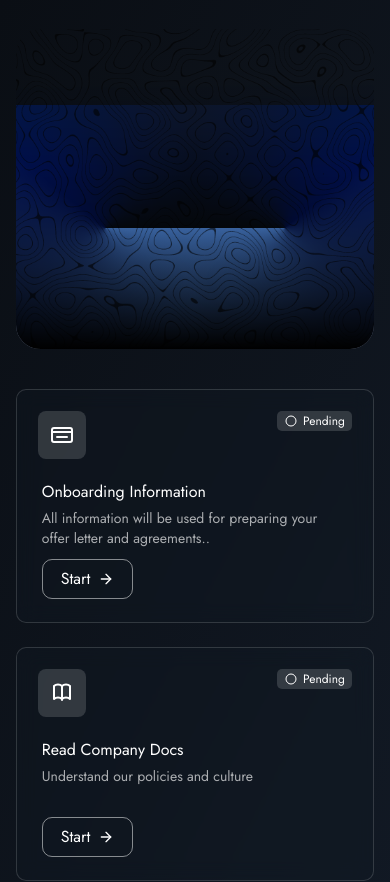
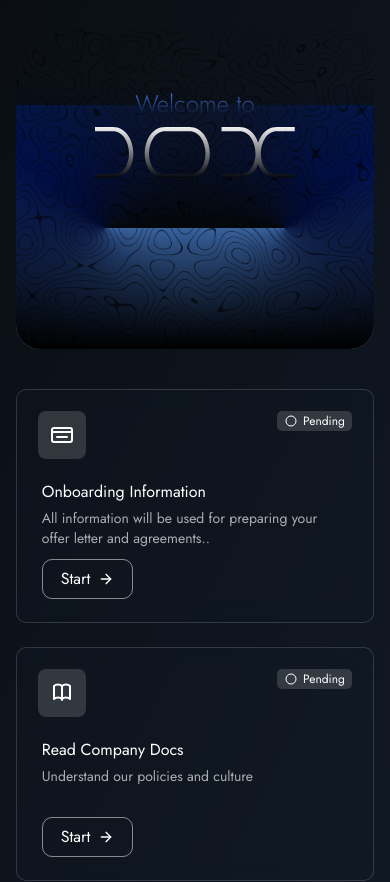
Before and after one commit to NoCapCode-tm/Dox, a React (Vite) app: page /welcome in a window 390 px wide. Shown: the top 882 px of the page. Built offline with nearby package versions, Linux system fonts and the light colour scheme; a web font is replaced by a local one.

Commit message:
bring logo text for small device

```diff
--- a/src/pages/Welcome.jsx
+++ b/src/pages/Welcome.jsx
@@ -81,7 +81,7 @@ const Welcome = () => {
                     />
 
                     {/* Content */}
-                    <div className="relative z-10 flex flex-col items-center w-full h-full pt-[6005px] md:pt-[118px] px-4">
+                    <div className="relative z-10 flex flex-col items-center w-full h-full pt-[60px] md:pt-[118px] px-4">
                         {/* Welcome to */}
                         <p
                             className="font-[Jost] font-light text-[24px] md:text-[48px] leading-[30px] md:leading-[36px] text-center mb-[8px] md:mb-[16px] select-none"
```
